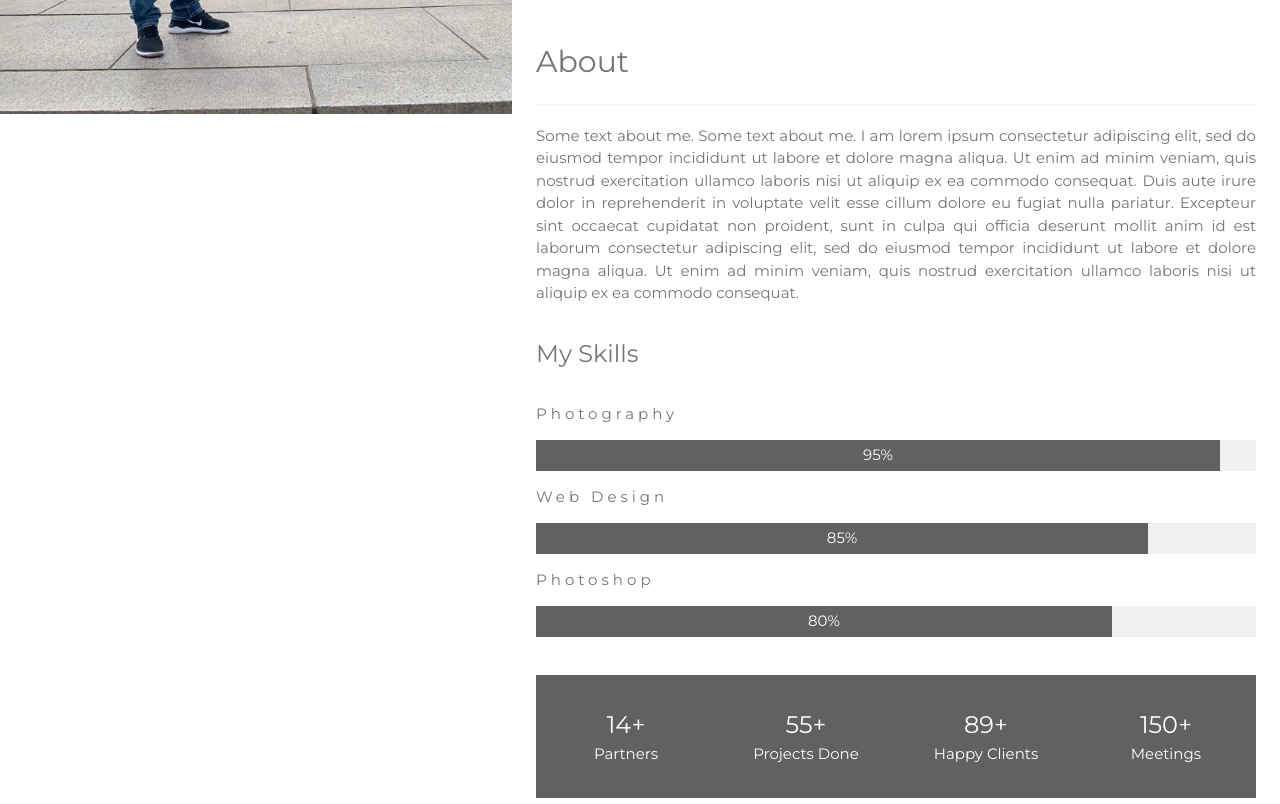
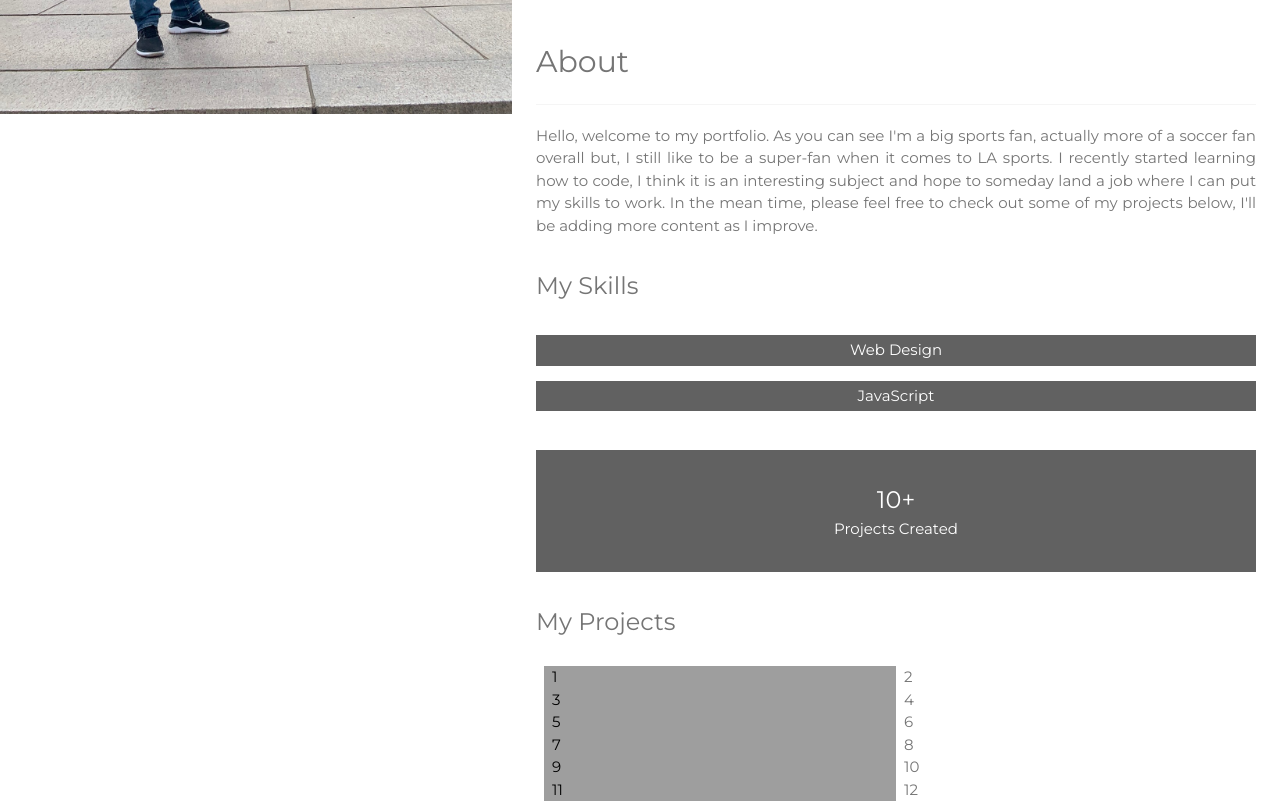
Before and after one commit to eramos3/myportfolio, a plain HTML site: page index.html in a window 1280 px wide. Shown: the part 686-1490 px from the top of the page. Drawn offline with nearby package versions, Linux system fonts and the light colour scheme.

Commit message:
added grid

```diff
--- a/index.html
+++ b/index.html
@@ -39,6 +39,10 @@
         <header class="w3-container w3-center" style="padding:128px 16px" id="home">
             <h1 class="w3-jumbo"><b>Eder Francisco Ramos</b></h1>
             <p>Current Web Developer Student .</p>
+            <img src="./assets/images/me.jpeg" class="w3-image w3-hide-large w3-hide-small w3-round"
+                style="display:block;width:60%;margin:auto;">
+            <img src="./assets/images/me.jpeg" class="w3-image w3-hide-large w3-hide-medium w3-round" width="1000"
+                height="1333">
             <!-- <button class="w3-button w3-light-grey w3-padding-large w3-margin-top">
                 <i class="fa fa-download"></i> Download Resume
             </button> -->
@@ -61,46 +65,62 @@
         <div class="w3-content w3-justify w3-text-grey w3-padding-32" id="about">
             <h2>About</h2>
             <hr class="w3-opacity">
-            <p>Some text about me. Some text about me. I am lorem ipsum consectetur adipiscing elit, sed do eiusmod
-                tempor incididunt ut labore et dolore magna aliqua. Ut enim ad minim veniam, quis nostrud exercitation
-                ullamco laboris nisi ut aliquip ex ea commodo
-                consequat. Duis aute irure dolor in reprehenderit in voluptate velit esse cillum dolore eu fugiat nulla
-                pariatur. Excepteur sint occaecat cupidatat non proident, sunt in culpa qui officia deserunt mollit anim
-                id est laborum consectetur adipiscing
-                elit, sed do eiusmod tempor incididunt ut labore et dolore magna aliqua. Ut enim ad minim veniam, quis
-                nostrud exercitation ullamco laboris nisi ut aliquip ex ea commodo consequat.
+            <p>Hello, welcome to my portfolio. As you can see I'm a big sports fan, actually more of a soccer
+                fan overall but, I still like to be a super-fan when it comes to LA sports. I recently started learning
+                how to
+                code, I think it is an interesting subject and hope to someday land a job where I can put my skills to
+                work.
+                In the mean time, please feel free to check out some of my projects below, I'll be adding more content
+                as I improve.
             </p>
             <h3 class="w3-padding-16">My Skills</h3>
-            <p class="w3-wide">Photography</p>
+            <p class="w3-wide"></p>
             <div class="w3-light-grey">
-                <div class="w3-container w3-center w3-padding-small w3-dark-grey" style="width:95%">95%</div>
+                <div class="w3-container w3-center w3-padding-small w3-dark-grey" style="width:100%">Web Design</div>
             </div>
-            <p class="w3-wide">Web Design</p>
+            <p class="w3-wide"></p>
             <div class="w3-light-grey">
-                <div class="w3-container w3-center w3-padding-small w3-dark-grey" style="width:85%">85%</div>
+                <div class="w3-container w3-center w3-padding-small w3-dark-grey" style="width:100%">JavaScript</div>
             </div>
-            <p class="w3-wide">Photoshop</p>
+            <!-- <p class="w3-wide"></p>
             <div class="w3-light-grey">
-                <div class="w3-container w3-center w3-padding-small w3-dark-grey" style="width:80%">80%</div>
-            </div><br>
+                <div class="w3-container w3-center w3-padding-small w3-dark-grey" style="width:100%"></div>
+            </div>-->
+            <br>
             <div class="w3-row w3-center w3-dark-grey w3-padding-16 w3-section">
-                <div class="w3-quarter w3-section">
-                    <span class="w3-xlarge">14+</span><br>
-                    Partners
-                </div>
-                <div class="w3-quarter w3-section">
-                    <span class="w3-xlarge">55+</span><br>
-                    Projects Done
-                </div>
-                <div class="w3-quarter w3-section">
-                    <span class="w3-xlarge">89+</span><br>
-                    Happy Clients
-                </div>
-                <div class="w3-quarter w3-section">
-                    <span class="w3-xlarge">150+</span><br>
-                    Meetings
+                <div class="w3-section">
+                    <span class="w3-xlarge">10+</span><br>
+                    Projects Created
                 </div>
             </div>
+            <div>
+                <h3 class="w3-padding-16">My Projects</h3>
+                <div class="w3-row-padding">
+                    <div class="w3-col w3-container l6 w3-grey">1</div>
+                    <div class="w3-col w3-container l6">2</div>
+                </div>
+                <div class="w3-row-padding">
+                    <div class="w3-col w3-container l6 w3-grey">3</div>
+                    <div class="w3-col w3-container l6">4</div>
+                </div>
+                <div class="w3-row-padding">
+                    <div class="w3-col w3-container l6 w3-grey">5</div>
+                    <div class="w3-col w3-container l6">6</div>
+                </div>
+                <div class="w3-row-padding">
+                    <div class="w3-col w3-container l6 w3-grey">7</div>
+                    <div class="w3-col w3-container l6">8</div>
+                </div>
+                <div class="w3-row-padding">
+                    <div class="w3-col w3-container l6 w3-grey">9</div>
+                    <div class="w3-col w3-container l6">10</div>
+                </div>
+                <div class="w3-row-padding">
+                    <div class="w3-col w3-container l6 w3-grey">11</div>
+                    <div class="w3-col w3-container l6">12</div>
+                </div>
+            </div>
+
             <!-- resume -->
             <!-- <button class="w3-button w3-light-grey w3-padding-large w3-section">
                 <i class="fa fa-download"></i> Download Resume
@@ -114,7 +134,8 @@
             <hr class="w3-opacity">
             <div class="w3-section">
                 <p><i class="fa fa-map-marker fa-fw w3-xxlarge w3-margin-right"></i> Los Angeles, US</p>
-                <address><i class="fa fa-envelope fa-fw w3-xxlarge w3-margin-right"> </i> Email: <a  href="mailto:efpramos3@gmail.com">Eder F Ramos</address>
+                <address><i class="fa fa-envelope fa-fw w3-xxlarge w3-margin-right"> </i> Email: <a
+                        href="mailto:efpramos3@gmail.com">Eder F Ramos</address>
             </div>
             <!-- End Contact Section -->
         </div>
@@ -129,4 +150,5 @@
     </div>
     <script src="./assets/js/script.js"></script>
 </body>
+
 </html>
```
